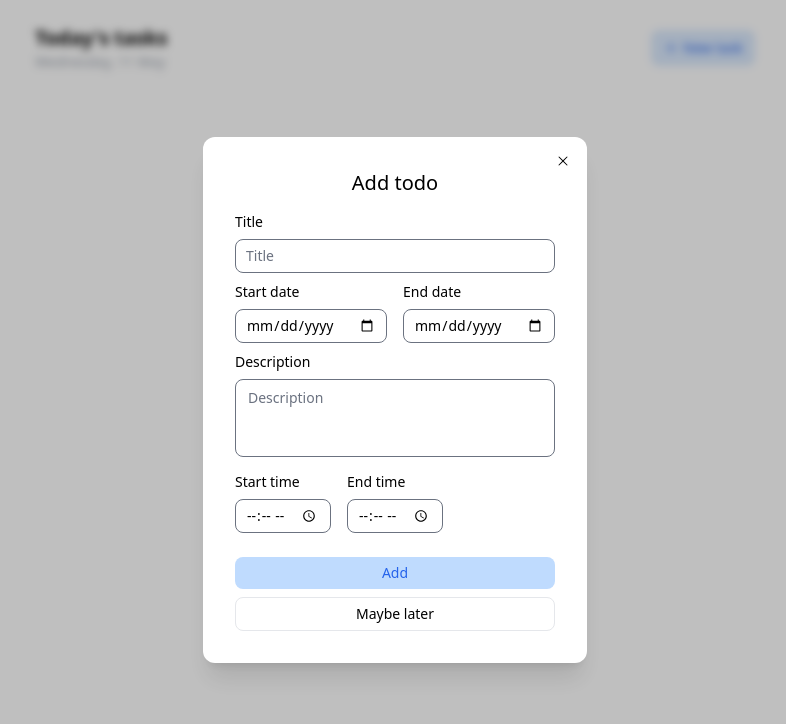
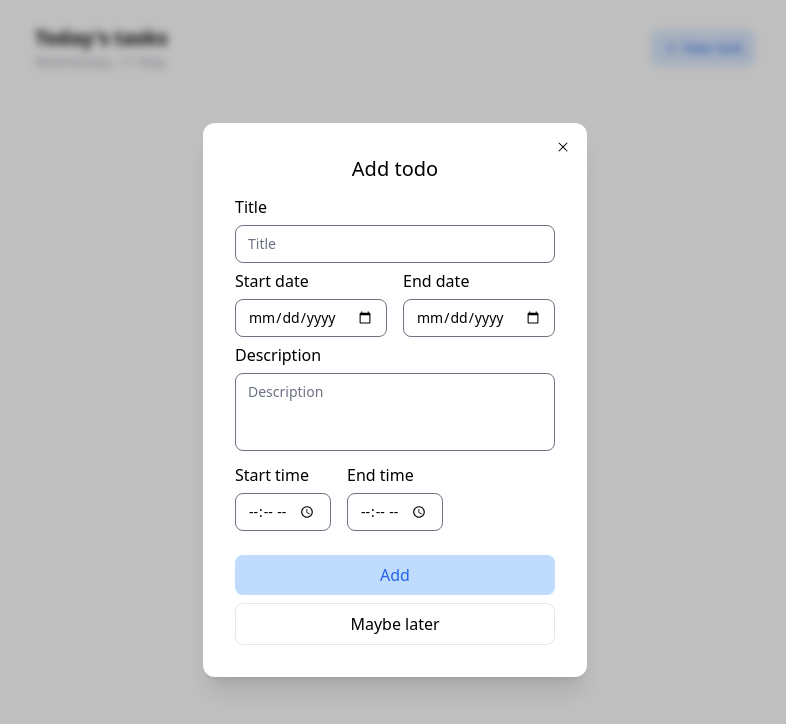
Before and after one commit to dheerajsinghnagdali/todo, a React (Vite) app: page / in a window 1280 px wide. Both pictures are taken after a click on the button "New task". Shown: the top 724 px of the page, without its empty margins (245-1031 px from the left). Built offline with nearby package versions, Linux system fonts and the light colour scheme.

Commit message:
fix: padding and font size issues in TodoModal

```diff
--- a/src/TodoModal.tsx
+++ b/src/TodoModal.tsx
@@ -66,12 +66,10 @@ export const TodoModal: FC<TodoModalProps> = ({ onClose }) => {
 
         <form onSubmit={onSubmit} className="mt-3">
           <div>
-            <label className="text-sm" htmlFor="title">
-              Title
-            </label>
+            <label htmlFor="title">Title</label>
             <input
               onChange={onChange}
-              className="mt-1.5 w-full rounded-lg py-1.5 px-2.5 text-sm"
+              className="mt-1.5 w-full rounded-lg text-sm"
               placeholder="Title"
               type="text"
               name="title"
@@ -81,24 +79,20 @@ export const TodoModal: FC<TodoModalProps> = ({ onClose }) => {
 
           <div className="mt-1.5 grid grid-cols-2 gap-x-4">
             <div>
-              <label className="text-sm" htmlFor="start-date">
-                Start date
-              </label>
+              <label htmlFor="start-date">Start date</label>
               <input
                 onChange={onChange}
-                className="mt-1.5 w-full rounded-lg py-1.5 px-2.5 text-sm"
+                className="mt-1.5 w-full rounded-lg text-sm"
                 type="date"
                 name="startDate"
                 id="start-date"
               />
             </div>
             <div>
-              <label className="text-sm" htmlFor="end-date">
-                End date
-              </label>
+              <label htmlFor="end-date">End date</label>
               <input
                 onChange={onChange}
-                className="mt-1.5 w-full rounded-lg py-1.5 px-2.5 text-sm"
+                className="mt-1.5 w-full rounded-lg text-sm"
                 type="date"
                 id="end-date"
                 name="endDate"
@@ -107,9 +101,7 @@ export const TodoModal: FC<TodoModalProps> = ({ onClose }) => {
           </div>
 
           <div className="mt-1.5">
-            <label className="text-sm" htmlFor="description">
-              Description
-            </label>
+            <label htmlFor="description">Description</label>
             <textarea
               onChange={onChange}
               className="mt-1.5 w-full resize-none rounded-lg text-sm"
@@ -122,24 +114,20 @@ export const TodoModal: FC<TodoModalProps> = ({ onClose }) => {
 
           <div className="mt-1.5 grid grid-cols-3 gap-x-4">
             <div>
-              <label className="text-sm" htmlFor="start-time">
-                Start time
-              </label>
+              <label htmlFor="start-time">Start time</label>
               <input
                 onChange={onChange}
-                className="mt-1.5 w-full rounded-lg py-1.5 px-2.5 text-sm"
+                className="mt-1.5 w-full rounded-lg text-sm"
                 type="time"
                 name="startTime"
                 id="start-time"
               />
             </div>
             <div>
-              <label className="text-sm" htmlFor="end-time">
-                End time
-              </label>
+              <label htmlFor="end-time">End time</label>
               <input
                 onChange={onChange}
-                className="mt-1.5 w-full rounded-lg py-1.5 px-2.5 text-sm"
+                className="mt-1.5 w-full rounded-lg text-sm"
                 type="time"
                 id="end-time"
                 name="endTime"
@@ -150,14 +138,14 @@ export const TodoModal: FC<TodoModalProps> = ({ onClose }) => {
           <div className="mt-6 grid gap-y-2">
             <button
               type="submit"
-              className="rounded-lg bg-blue-200 px-2.5 py-1.5 text-sm font-medium text-blue-600 hover:bg-blue-300"
+              className="rounded-lg bg-blue-200 px-3 py-2 font-medium text-blue-600 hover:bg-blue-300"
             >
               Add
             </button>
             <button
               type="button"
               onClick={onClose}
-              className="rounded-lg border px-2.5 py-1.5 text-sm font-medium hover:bg-gray-100"
+              className="rounded-lg border px-3 py-2 font-medium hover:bg-gray-100"
             >
               Maybe later
             </button>
```
